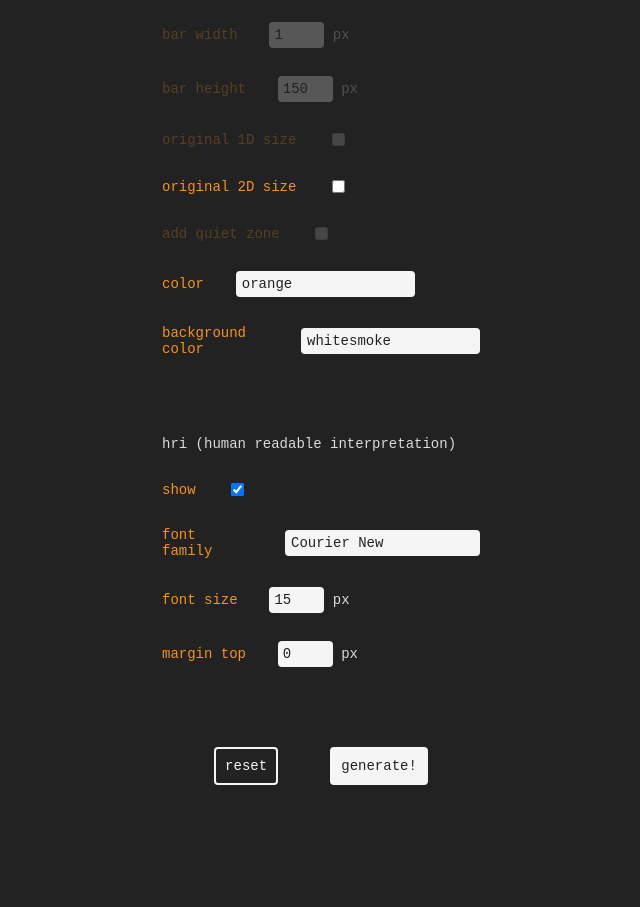
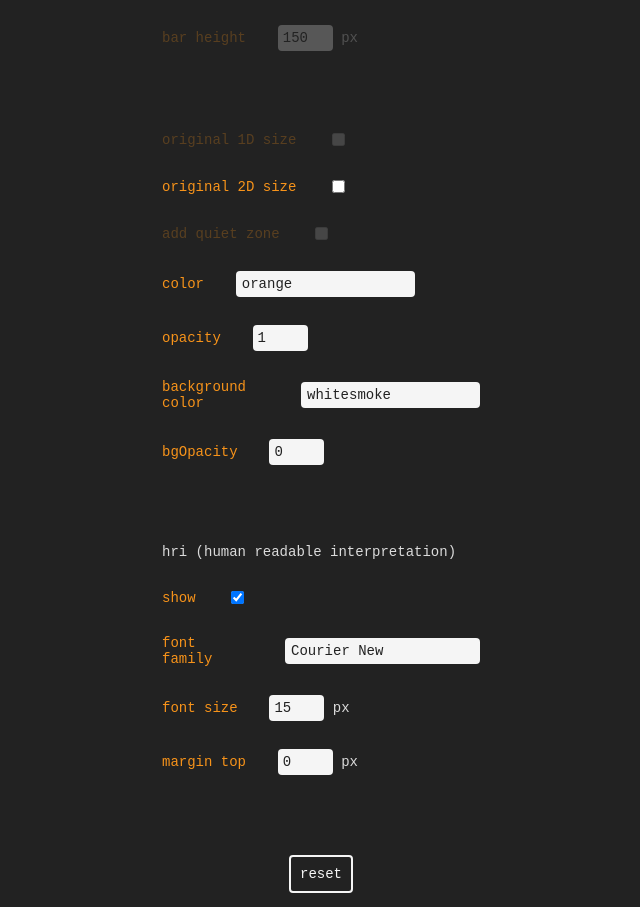
Before and after one commit to elysiumphase/bitgener-demo, a website: page index.html in a window 1280 px wide. Shown: the part 453-1360 px from the top of the page, without its empty margins (319-959 px from the left). Before the commit the page ends 1252 px from the top, so only its background shows below. Drawn offline with nearby package versions, Linux system fonts and the light colour scheme; no server answers.

Commit message:
added opacity and bgOpacity options

```diff
--- a/index.html
+++ b/index.html
@@ -148,7 +148,7 @@
     /* SECTION params */
     #paramsForm .block {
       min-width: 318px;
-      margin-bottom: 5%;
+      margin-bottom: 0%;
     }
 
     #paramsForm .param label {
@@ -243,20 +243,14 @@
       color: var(--colorBackground);
     }
 
-    #generate {
-      background-color: var(--colorBackgroundParams);
-      color: var(--colorBackground);
-    }
-
-    #generate:hover {
-      background: transparent;
-      color: var(--colorBackgroundParams);
-    }
-
     @media (max-width: 1280px) {
       #paramsForm {
         flex-direction: column;
         justify-content: center;
+      }
+
+      #paramsForm .block {
+        margin-bottom: 5%;
       }
     }
   </style>
@@ -323,10 +317,7 @@
             <label for="height">height</label>
             <input type="number" id="height" class="input-select hide-outline" name="height" value="250" min="10" max="4096">&nbsp;px
           </p>
-        </div>
 
-        <!-- second parameter block -->
-        <div class="block col items-stretch">
           <!-- barWidth -->
           <p class="param row items-center">
             <label for="barWidth">bar width</label>
@@ -338,7 +329,10 @@
             <label for="barHeight">bar height</label>
             <input type="number" id="barHeight" class="input-select hide-outline" name="barHeight" value="150" min="1" max="1024">&nbsp;px
           </p>
+        </div>
 
+        <!-- second parameter block -->
+        <div class="block col items-stretch">
           <!-- original1DSize -->
           <p class="param row items-center">
             <label for="original1DSize">original 1D size</label>
@@ -511,6 +505,12 @@
             </select>
           </p>
 
+          <!-- opacity -->
+          <p class="param row items-center">
+            <label for="opacity">opacity</label>
+            <input type="number" id="opacity" class="input-select hide-outline" name="opacity" value="1" min="0" max="1" step="0.01">
+          </p>
+
           <!-- bgColor -->
           <p class="param row items-center">
             <label for="bgColor">background color</label>
@@ -664,9 +664,15 @@
               <option value="yellowgreen">yellowgreen</option>
             </select>
           </p>
+
+          <!-- bgOpacity -->
+          <p class="param row items-center">
+            <label for="bgOpacity">bgOpacity</label>
+            <input type="number" id="bgOpacity" class="input-select hide-outline" name="bgOpacity" value="0" min="0" max="1" step="0.01">
+          </p>
         </div>
 
-        <!-- last parameter block -->
+        <!-- last parameters block -->
         <div class="block col items-stretch">
           <!-- hri -->
           <p>hri (human readable interpretation)</p>
@@ -743,16 +749,11 @@
         </div>
       </form>
 
-      <!-- reset and generate section -->
+      <!-- reset section -->
       <section id="process" class="row content-evenly">
         <!-- reset button -->
         <p>
           <button type="button" id="reset" class="button" name="reset">reset</button>
-        </p>
-
-        <!-- generate button -->
-        <p>
-          <button type="button" id="generate" class="button" name="generate">generate!</button>
         </p>
       </section>
     </main>
@@ -781,6 +782,8 @@
         addQuietZone: document.getElementById('addQuietZone'),
         color: document.getElementById('color'),
         bgColor: document.getElementById('bgColor'),
+        opacity: document.getElementById('opacity'),
+        bgOpacity: document.getElementById('bgOpacity'),
         hri: {
           show: document.getElementById('show'),
           fontFamily: document.getElementById('fontFamily'),
@@ -803,12 +806,13 @@
         addQuietZone: document.querySelector('label[for=addQuietZone]'),
         color: document.querySelector('label[for=color]'),
         bgColor: document.querySelector('label[for=bgColor]'),
+        opacity: document.querySelector('label[for=opacity]'),
+        bgOpacity: document.querySelector('label[for=bgOpacity]'),
         show: document.querySelector('label[for=show]'),
         fontFamily: document.querySelector('label[for=fontFamily]'),
         fontSize: document.querySelector('label[for=fontSize]'),
         marginTop: document.querySelector('label[for=marginTop]'),
       };
-      const generate = document.getElementById('generate');
       const reset = document.getElementById('reset');
 
       const paramsUnavailableByType = {
@@ -914,6 +918,8 @@
           addQuietZone: params.addQuietZone.checked,
           color: params.color.value,
           bgColor: params.bgColor.value,
+          opacity: params.opacity.value,
+          bgOpacity: params.bgOpacity.value,
           hri: {
             show: params.hri.show.checked,
             fontFamily: params.hri.fontFamily.value,
@@ -962,7 +968,6 @@
 
       // dom events
       document.onanimationend = updateAnimatedElements;
-      generate.onclick = generateBitcode;
       reset.onclick = resetBitcode;
 
       // params events
@@ -970,7 +975,7 @@
         if (name === 'hri') {
           Object.keys(params.hri).forEach((hriName) => {
             if (hriName === 'show') {
-              params.hri.show.onchange = function onChange() {
+              params.hri.show.onchange = function onShowChange() {
                 updateHriParams();
                 generateBitcode();
               };
@@ -979,7 +984,7 @@
             }
           });
         } else if (name === 'type') {
-          params.type.onchange = function onChange() {
+          params.type.onchange = function onTypeChange() {
             updateAvailableParams();
             generateBitcode();
           };
```
